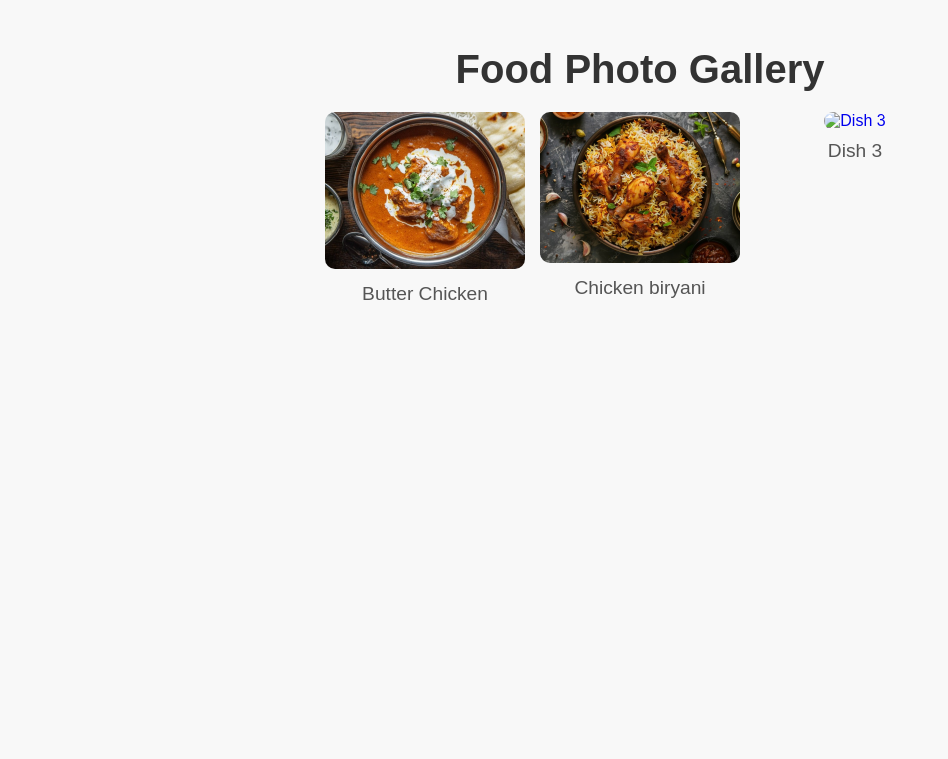
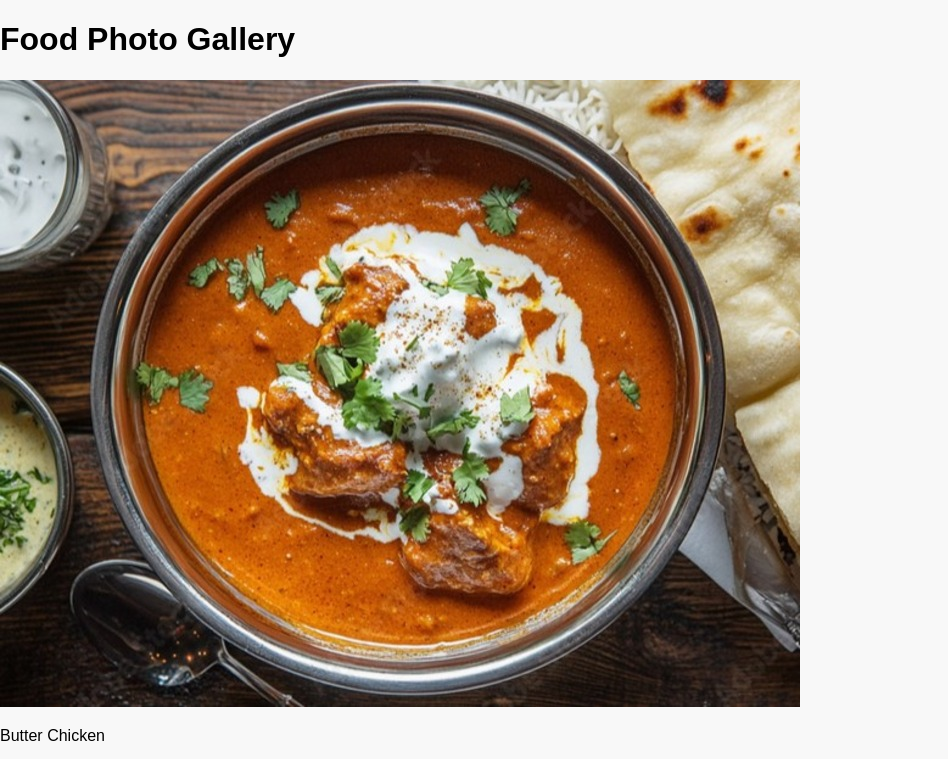
Before and after one commit to GANESH-KORGAONKAR/Tasty-Gallery, a plain HTML site: page index.html in a window 1280 px wide. Shown: the top 759 px of the page, without its empty margins (0-948 px from the left). Drawn offline with Linux system fonts and the light colour scheme.

Commit message:
starting new project

```diff
--- a/script.js
+++ b/script.js
@@ -1,8 +1 @@
 // Add functionality for previewing images
-document.querySelectorAll(".item img").forEach(img => {
-    img.addEventListener("click", event => {
-        event.preventDefault(); // Prevent default link behavior
-        const recipeLink = img.parentElement.href; // Get recipe link
-        window.location.href = recipeLink; // Navigate to recipe page
-    });
-});
--- a/style.css
+++ b/style.css
@@ -4,69 +4,3 @@ body {
     font-family: Arial, sans-serif;
     background-color: #f8f8f8;
 }
-
-/* Gallery Container */
-.gallery-container {
-    text-align: center;
-    padding: 20px;
-}
-
-.gallery-container h1 {
-    font-size: 2.5em;
-    margin-bottom: 20px;
-    color: #333;
-}
-
-/* Gallery Styling */
-.gallery {
-    display: flex;
-    flex-wrap: wrap;
-    justify-content: center;
-    gap: 15px;
-}
-
-.item {
-    position: relative;
-    width: 200px;
-    text-align: center;
-}
-
-.item img {
-    width: 100%;
-    height: auto;
-    border-radius: 10px;
-    transition: transform 0.3s ease, box-shadow 0.3s ease;
-    cursor: pointer;
-}
-
-.item p {
-    margin-top: 10px;
-    font-size: 1.2em;
-    color: #555;
-}
-
-/* Hover Effect */
-.item img:hover {
-    transform: scale(1.1);
-    box-shadow: 0 5px 15px rgba(0, 0, 0, 0.2);
-}
-
-/* Preview Effect (Optional) */
-.item img:hover::before {
-    content: "View Recipe";
-    position: absolute;
-    top: 50%;
-    left: 50%;
-    transform: translate(-50%, -50%);
-    background-color: rgba(0, 0, 0, 0.5);
-    color: white;
-    padding: 10px 20px;
-    border-radius: 5px;
-    opacity: 1;
-    visibility: visible;
-}
-
-/* Link Styling */
-a {
-    text-decoration: none;
-}
```
Also changed, not shown: index.html (+1 -1 lines), recipes/Chicken-Biryani.html (+6 -6 lines).
